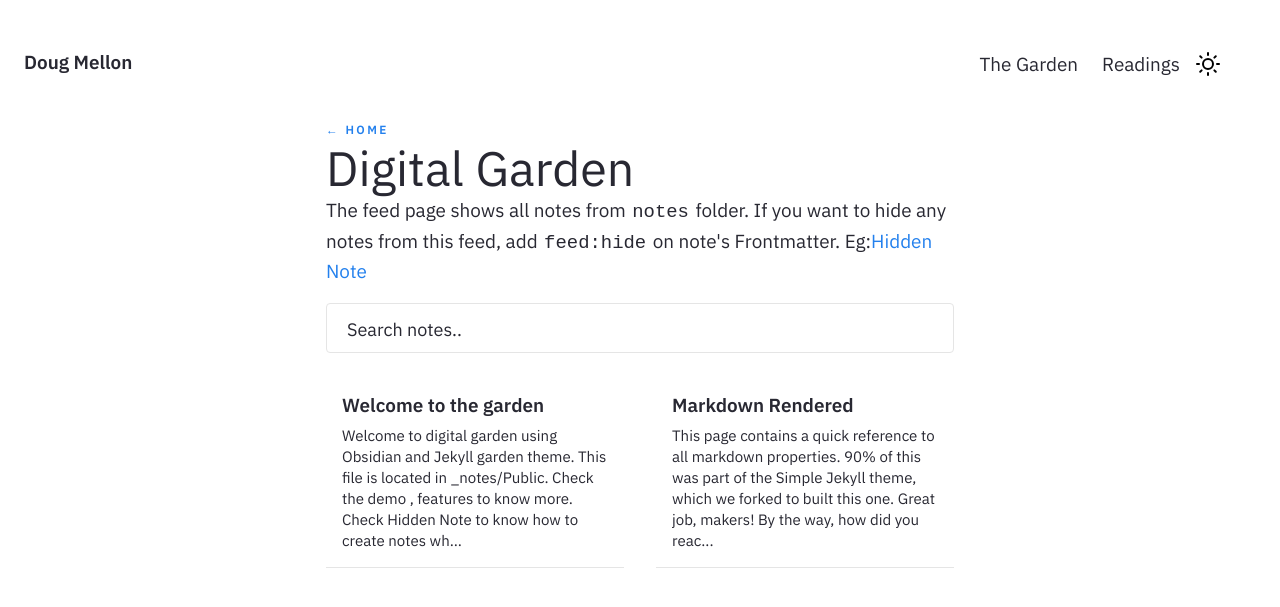
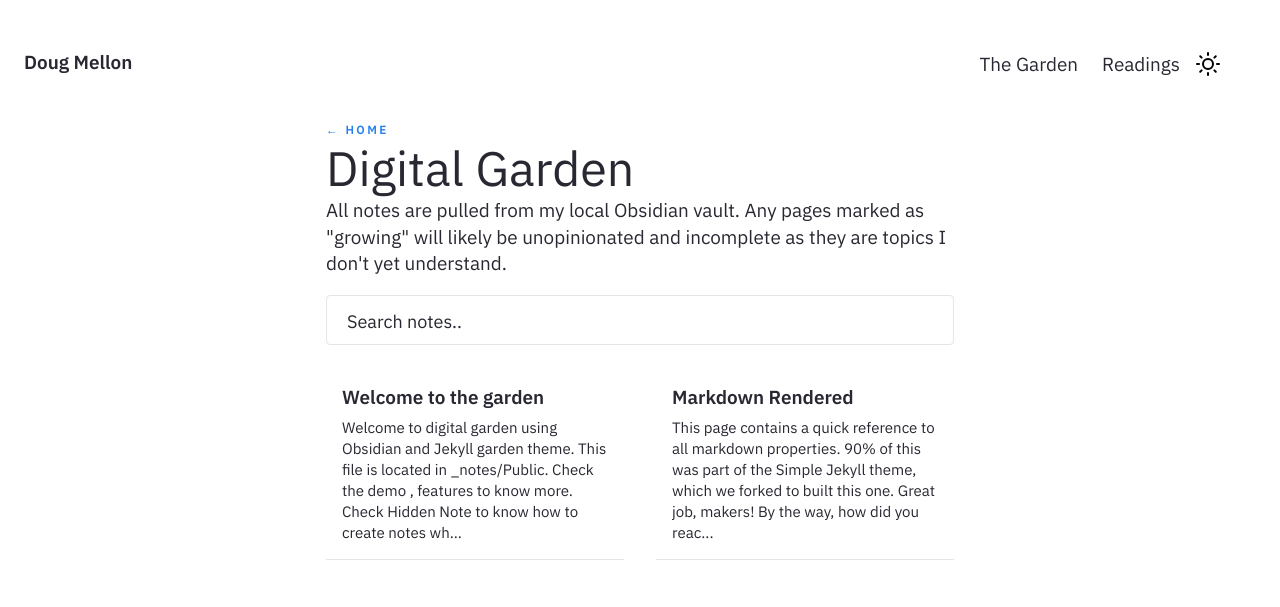
Before and after one commit to dougmellon/dougmellon.github.io, a Jekyll site: the page built from pages/notes.md, in a window 1280 px wide. Shown: the top 607 px of the page. Built offline with Jekyll 4.4.1, drawn with Linux system fonts in a browser that asks for light colours.

Commit message:
Adjusted garden text.

```diff
--- a/pages/notes.md
+++ b/pages/notes.md
@@ -5,4 +5,5 @@ feedformat: card
 title: Digital Garden
 ---
 
-The feed page shows all notes from `notes` folder. If you want to hide any notes from this feed, add `feed:hide` on note's Frontmatter. Eg:[[Hidden Note]]
+All notes are pulled from my local Obsidian vault. Any pages marked as "growing" will likely be unopinionated and
+incomplete as they are topics I don't yet understand.
```
